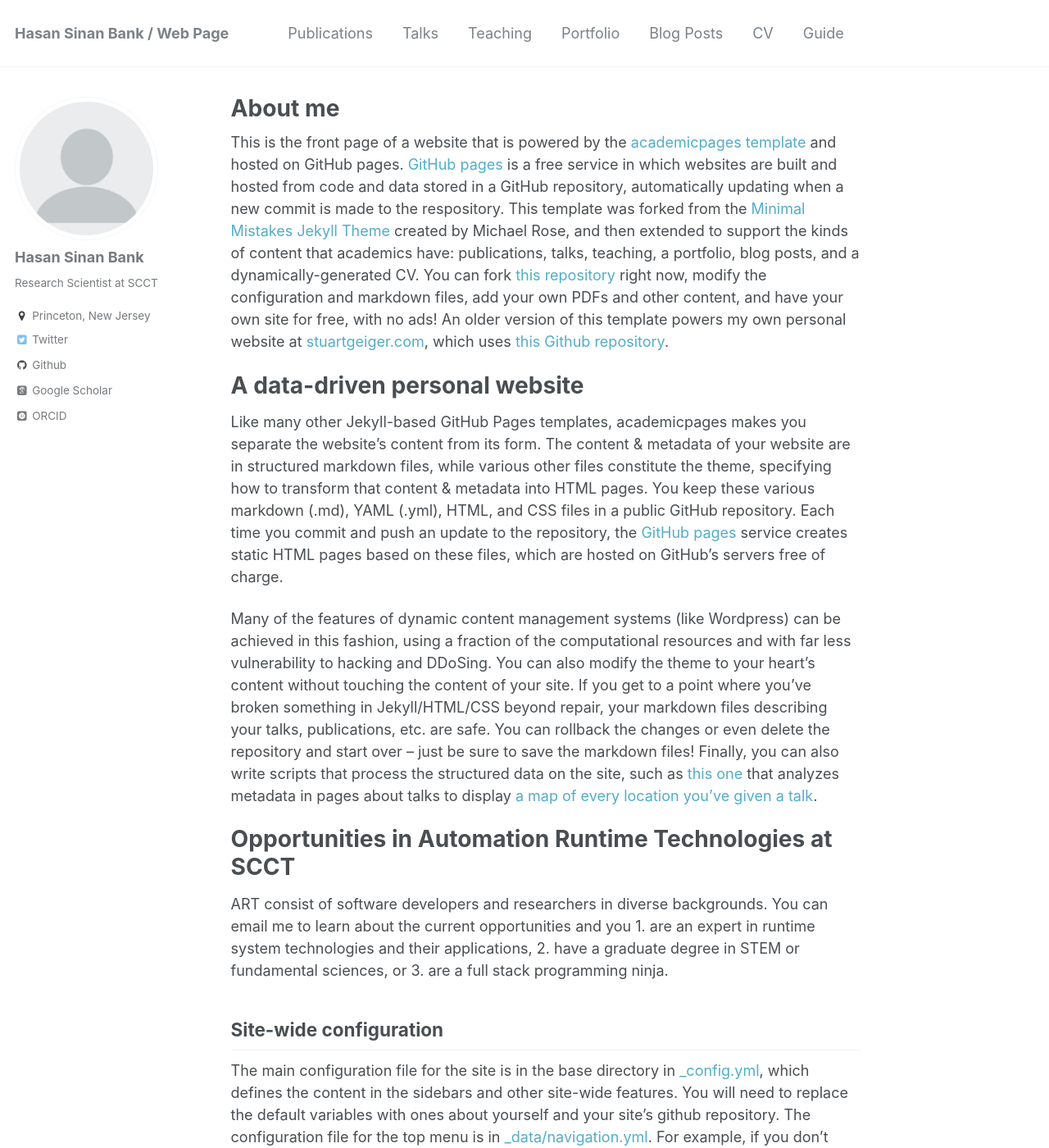
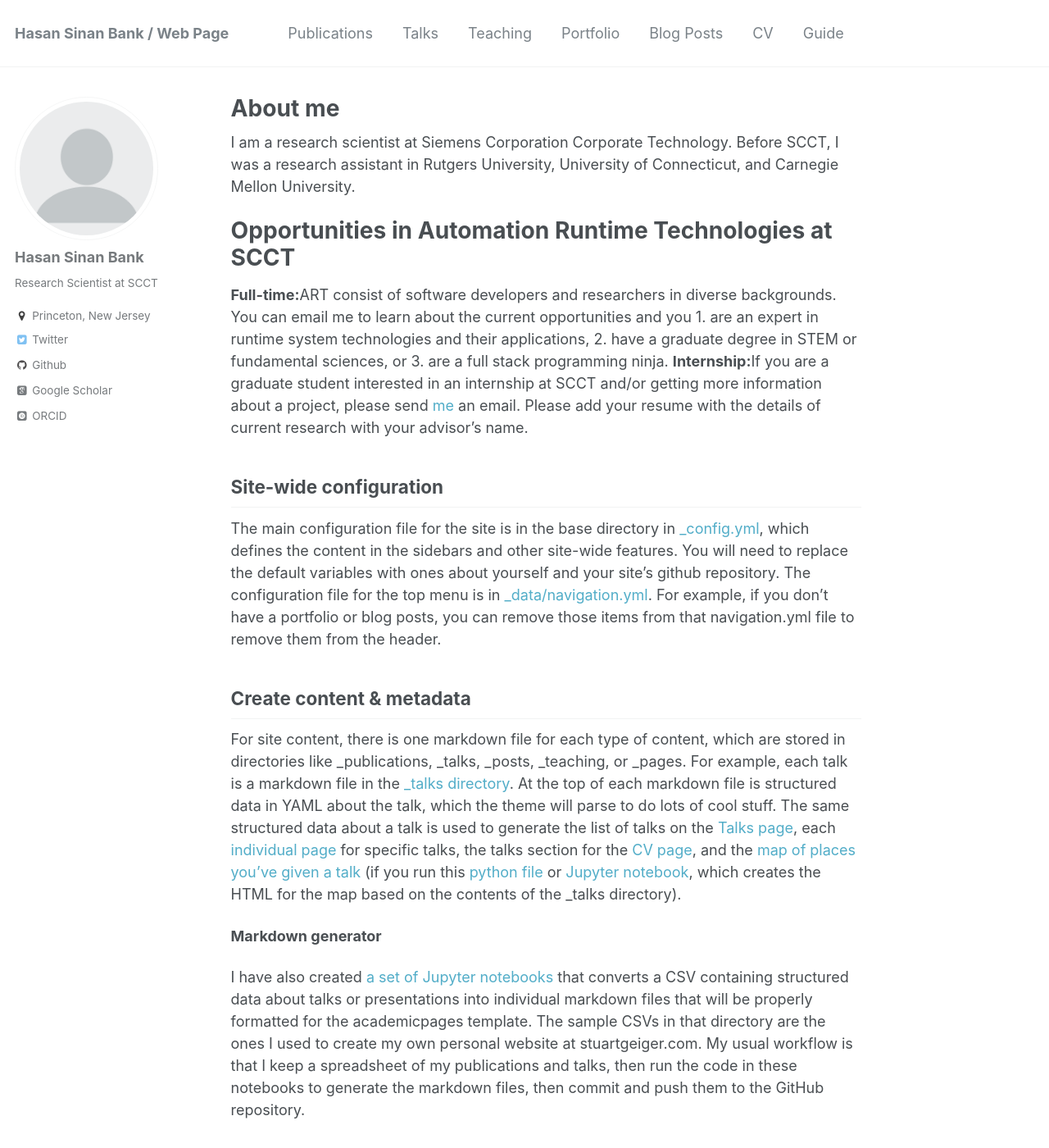
Before and after one commit to bankh/bankh.github.io, a Jekyll site: the page built from _pages/about.md, in a window 1280 px wide and 1400 px high. Shown: the whole window at 82% size. Built offline with Jekyll 4.4.1, drawn with Linux system fonts in a browser that asks for light colours; some web fonts are replaced.

Commit message:
Started to update web

```diff
--- a/_pages/about.md
+++ b/_pages/about.md
@@ -8,18 +8,16 @@ redirect_from:
   - /about.html
 ---
 
-This is the front page of a website that is powered by the [academicpages template](https://github.com/academicpages/academicpages.github.io) and hosted on GitHub pages. [GitHub pages](https://pages.github.com) is a free service in which websites are built and hosted from code and data stored in a GitHub repository, automatically updating when a new commit is made to the respository. This template was forked from the [Minimal Mistakes Jekyll Theme](https://mmistakes.github.io/minimal-mistakes/) created by Michael Rose, and then extended to support the kinds of content that academics have: publications, talks, teaching, a portfolio, blog posts, and a dynamically-generated CV. You can fork [this repository](https://github.com/academicpages/academicpages.github.io) right now, modify the configuration and markdown files, add your own PDFs and other content, and have your own site for free, with no ads! An older version of this template powers my own personal website at [stuartgeiger.com](http://stuartgeiger.com), which uses [this Github repository](https://github.com/staeiou/staeiou.github.io).
-
-A data-driven personal website
-======
-Like many other Jekyll-based GitHub Pages templates, academicpages makes you separate the website's content from its form. The content & metadata of your website are in structured markdown files, while various other files constitute the theme, specifying how to transform that content & metadata into HTML pages. You keep these various markdown (.md), YAML (.yml), HTML, and CSS files in a public GitHub repository. Each time you commit and push an update to the repository, the [GitHub pages](https://pages.github.com/) service creates static HTML pages based on these files, which are hosted on GitHub's servers free of charge.
-
-Many of the features of dynamic content management systems (like Wordpress) can be achieved in this fashion, using a fraction of the computational resources and with far less vulnerability to hacking and DDoSing. You can also modify the theme to your heart's content without touching the content of your site. If you get to a point where you've broken something in Jekyll/HTML/CSS beyond repair, your markdown files describing your talks, publications, etc. are safe. You can rollback the changes or even delete the repository and start over -- just be sure to save the markdown files! Finally, you can also write scripts that process the structured data on the site, such as [this one](https://github.com/academicpages/academicpages.github.io/blob/master/talkmap.ipynb) that analyzes metadata in pages about talks to display [a map of every location you've given a talk](https://academicpages.github.io/talkmap.html).
+I am a research scientist at Siemens Corporation Corporate Technology. Before SCCT, I was a research
+assistant in Rutgers University, University of Connecticut, and Carnegie Mellon University.
 
 Opportunities in Automation Runtime Technologies at SCCT
 ======
-ART consist of software developers and researchers in diverse backgrounds. You can email me
+<b>Full-time:</b>ART consist of software developers and researchers in diverse backgrounds. You can email me
 to learn about the current opportunities and you 1. are an expert in runtime system technologies and their applications, 2. have a graduate degree in STEM or fundamental sciences, or 3. are a full stack programming ninja.
+<b>Internship:</b>If you are a graduate student interested in an internship at SCCT and/or getting more information
+about a project, please send [me](hasan.bank@siemens.com) an email. Please add your resume with the details of current
+research with your advisor's name.
 
 Site-wide configuration
 ------
```
